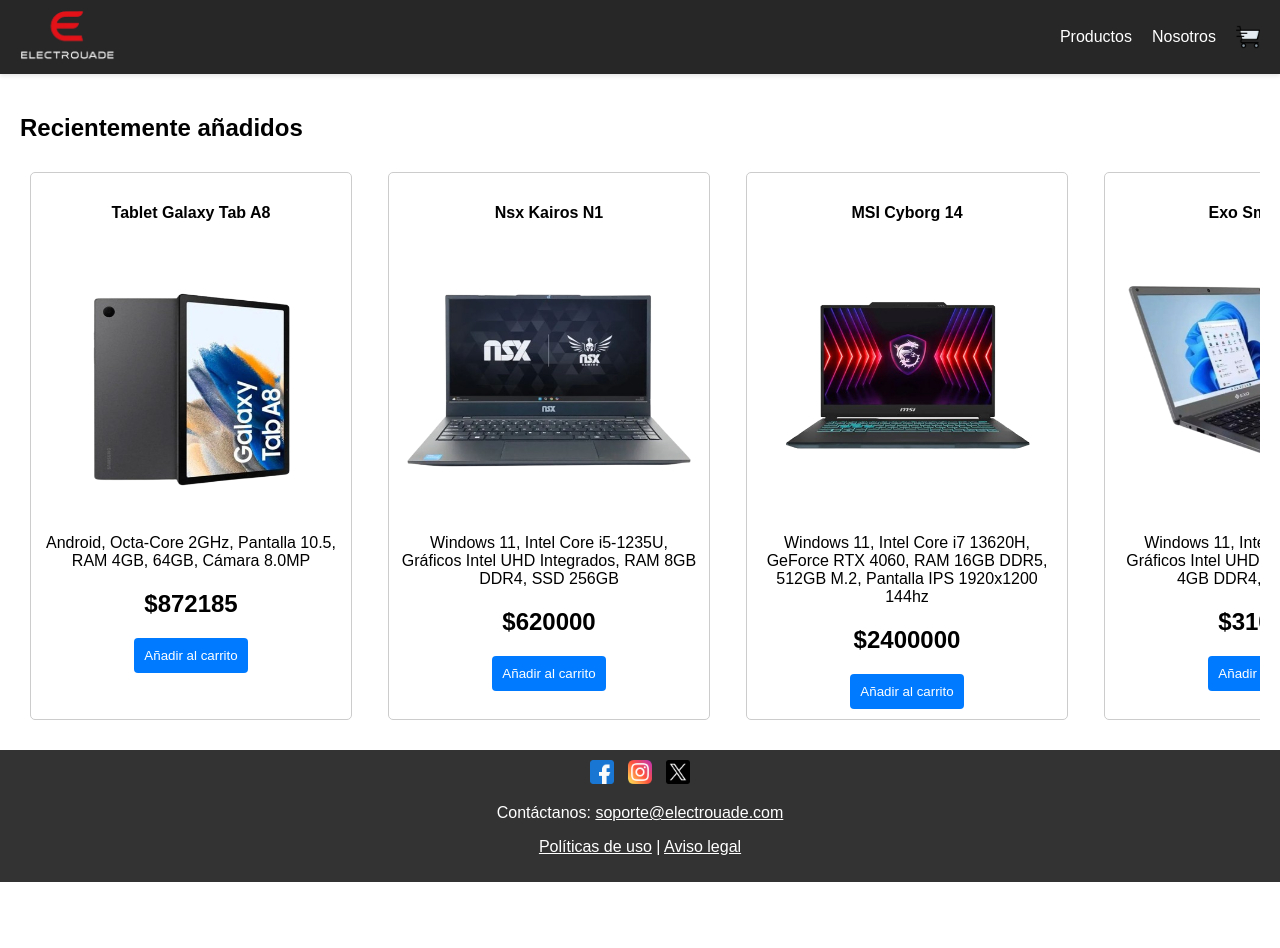
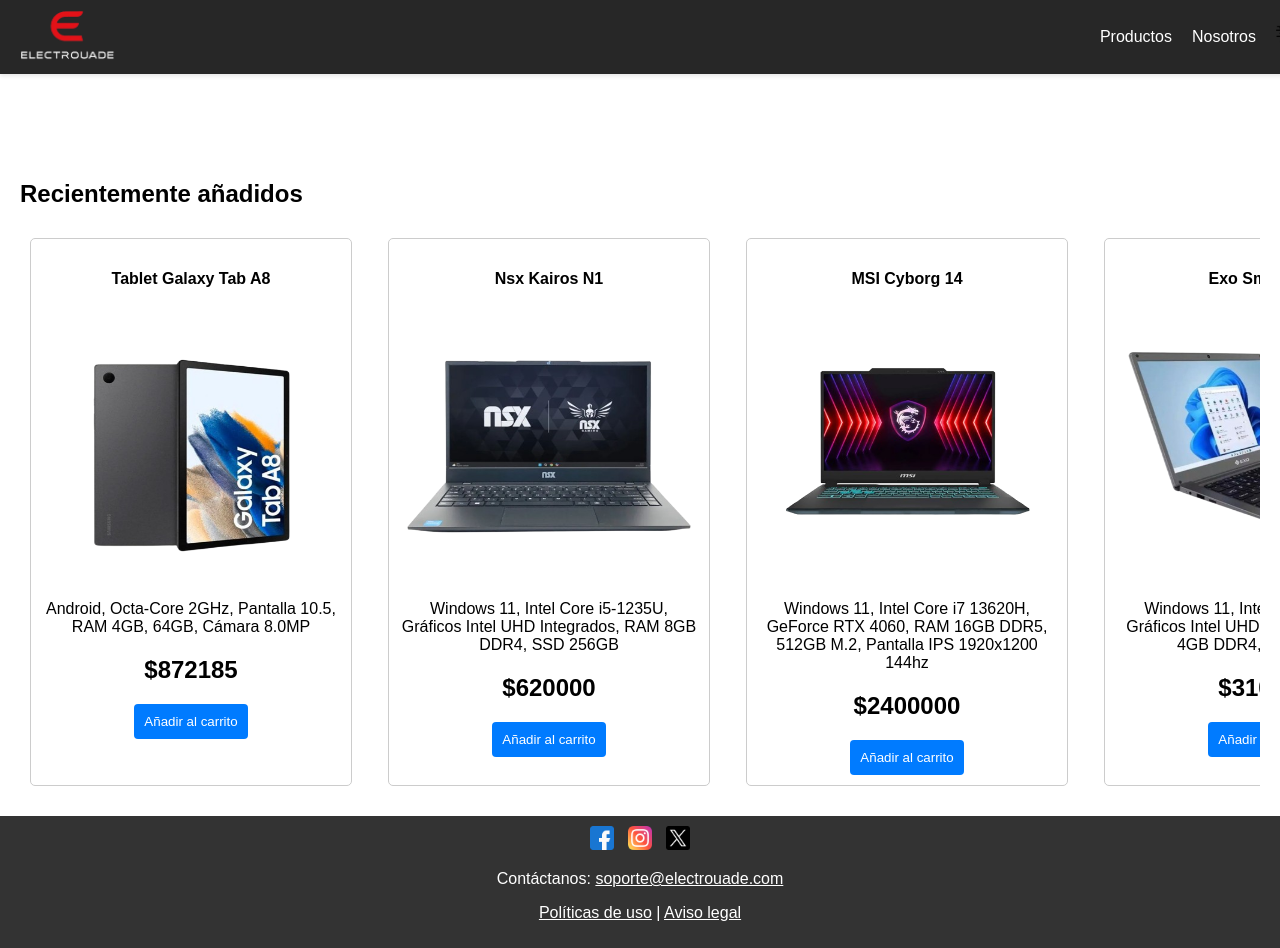
Before and after one commit to FerchuGear/Trabajo-Final-Testing, a website: page index.html in a window 1280 px wide. Before the commit the page ends 882 px from the top, so only its background shows below. Drawn offline with Linux system fonts and the light colour scheme.

```diff
--- a/assets/css/header.css
+++ b/assets/css/header.css
@@ -1,8 +1,18 @@
 /* Estilos base */
+/* Agrega esto al principio o donde esté tu .container o main */
+.container, main {
+  margin-top: 70px; /* Ajusta según la altura real de tu header */
+}
+
 header {
   background-color: #272727;
   box-shadow: 0 2px 4px rgba(0,0,0,0.1);
   padding: 10px 20px;
+  position: fixed;      /* Fijo arriba */
+  top: 0;
+  left: 0;
+  width: 100vw;
+  z-index: 3000;
 }
 
 .header-container {
```
